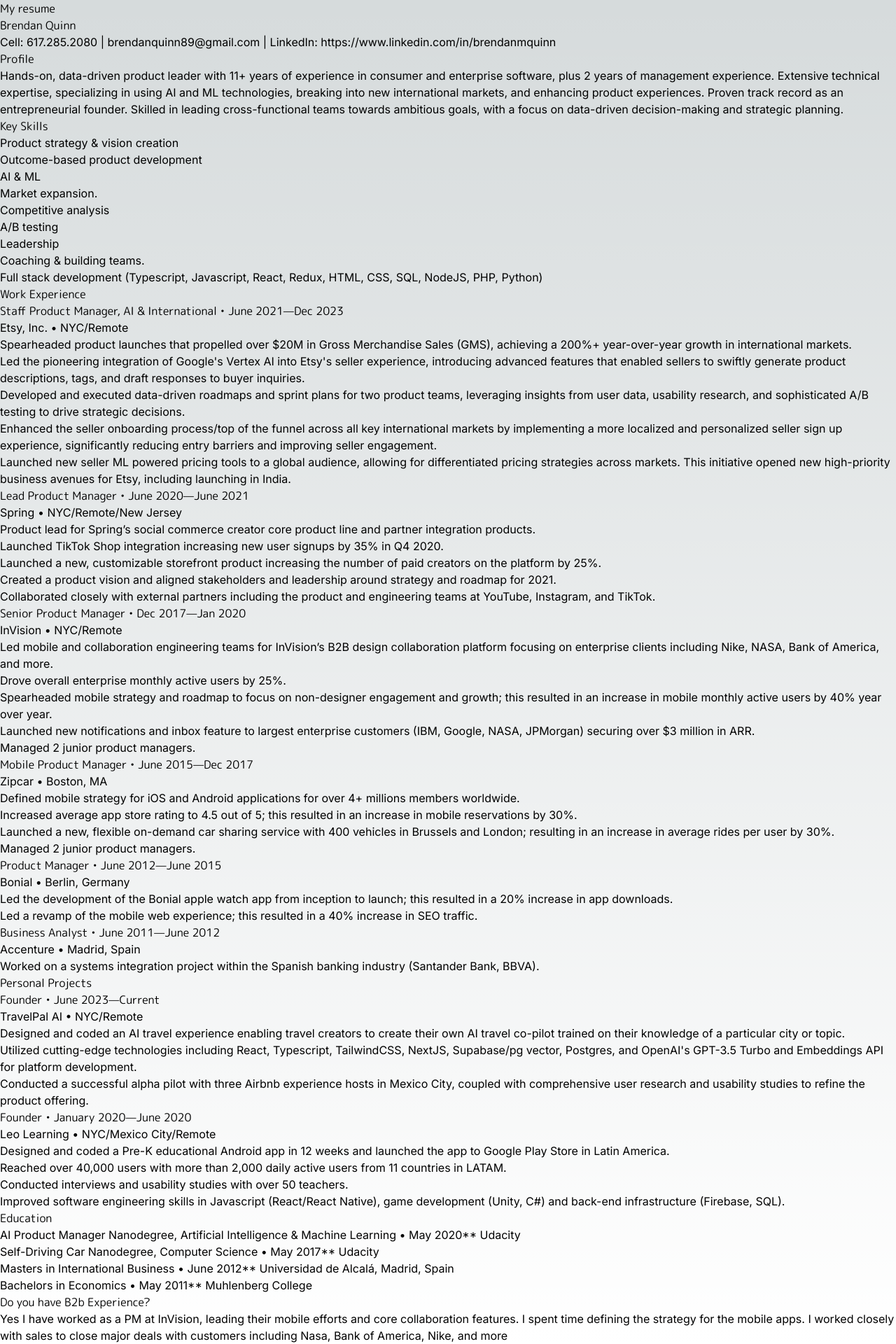
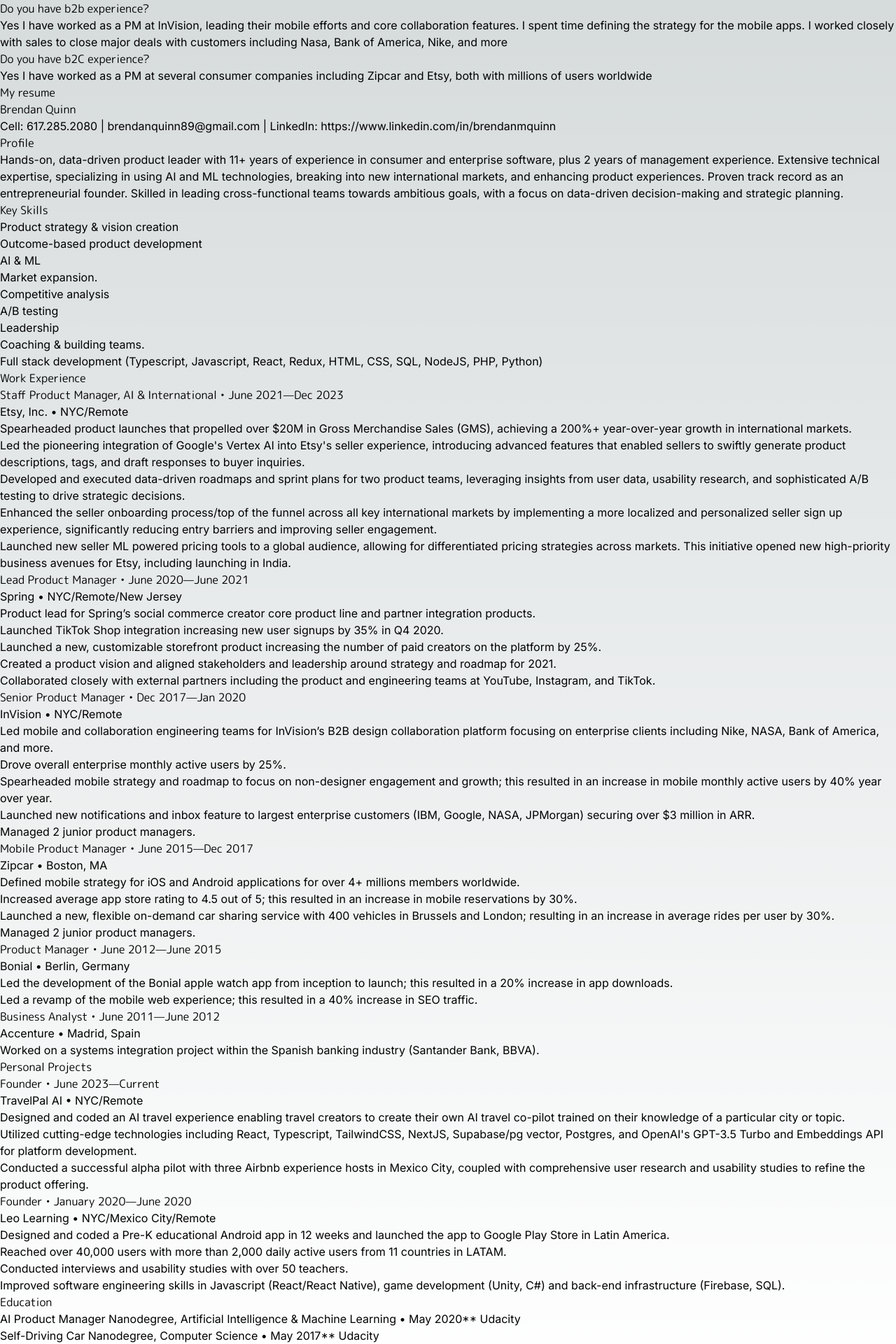
Before and after one commit to brequinn/chat-with-brendan, a Next.js app: page /docs/paseana-guidebook in a window 1280 px wide. Shown: the top 1920 px of the page at 70% size. Built offline with nearby package versions, Linux system fonts and the light colour scheme.

Commit message:
updatess

```diff
--- a/pages/docs/paseana-guidebook.mdx
+++ b/pages/docs/paseana-guidebook.mdx
@@ -1,3 +1,11 @@
+# Do you have b2b experience?
+
+Yes I have worked as a PM at InVision, leading their mobile efforts and core collaboration features. I spent time defining the strategy for the mobile apps. I worked closely with sales to close major deals with customers including Nasa, Bank of America, Nike, and more
+
+# Do you have b2C experience?
+
+Yes I have worked as a PM at several consumer companies including Zipcar and Etsy, both with millions of users worldwide
+
 # My resume
 
 ## Brendan Quinn
@@ -106,7 +114,3 @@
 
 - Bachelors in Economics • May 2011\*\*
   Muhlenberg College
-
-  # Do you have B2b Experience?
-
-  Yes I have worked as a PM at InVision, leading their mobile efforts and core collaboration features. I spent time defining the strategy for the mobile apps. I worked closely with sales to close major deals with customers including Nasa, Bank of America, Nike, and more
--- a/pages/index.tsx
+++ b/pages/index.tsx
@@ -122,7 +122,7 @@
               ) : (
                 guides.map((guide, index) => (
                   <div
-                    className="bg-white rounded-3xl p-5 hover:shadow-xl max-w-2xl transition:all duration-500 ease-in-out"
+                    className="bg-[#F0F0EB] rounded-3xl p-5 hover:shadow-xl max-w-2xl transition:all duration-500 ease-in-out"
                     key={index}
                   >
                     <div className="info-container">
```
Also changed, not shown: 1 other file (tests, documents, lock files or other folders).
